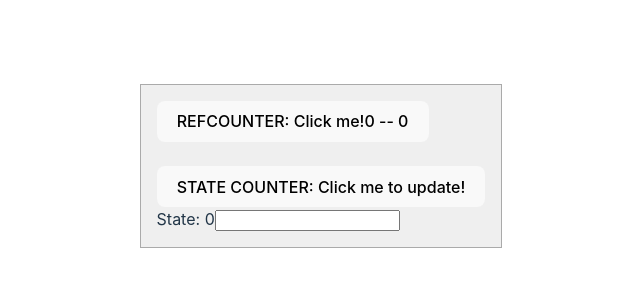
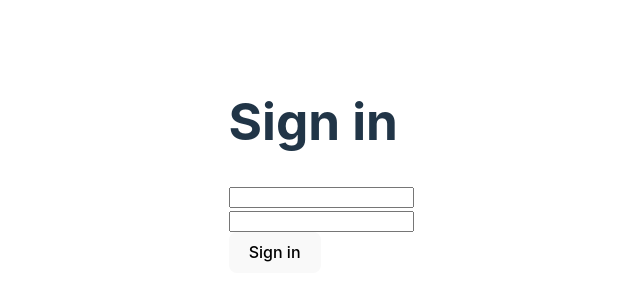
Before and after one commit to dasingh9/react-examples, a React app in the folder react-vite-example-basics/: page / in a window 1280 px wide. Shown: the part 234-534 px from the top of the page, without its empty margins (319-959 px from the left). Built offline with nearby package versions, Linux system fonts and the light colour scheme; the HTML template or start-up script is replaced by a standard one.

Commit message:
Add LoginForm and UserContext

```diff
--- a/react-vite-example-basics/src/App.jsx
+++ b/react-vite-example-basics/src/App.jsx
@@ -4,6 +4,8 @@ import viteLogo from '/vite.svg'
 import './App.css'
 import Counter from './components/counter/Counter'
 import Spinner from './components/spinner/Spinner'
+import { UserProvider } from './context/UserContext'
+import LoginForm from './components/LoginForm'
 
 
 function App() {
@@ -19,23 +21,9 @@ function App() {
 
   return (
     <>
-      <div>
-        <a href="https://vitejs.dev" target="_blank">
-          <img src={viteLogo} className="logo" alt="Vite logo" />
-        </a>
-        <a href="https://react.dev" target="_blank">
-          <img src={reactLogo} className="logo react" alt="React logo" />
-        </a>
-      </div>
-      <h1>Vite + React</h1>
-      <Counter></Counter>
-      <Spinner></Spinner>
-      <p className="read-the-docs">
-        Click on the Vite and React logos to learn more
-      </p>
-
-      {spideyJSX}
-
+          <UserProvider>
+              <LoginForm></LoginForm>
+          </UserProvider>
     </>
   )
 }
--- /dev/null
+++ b/react-vite-example-basics/src/components/LoginForm.jsx
@@ -0,0 +1,57 @@
+import { useState } from "react";
+import { useUserContext } from "../context/UserContext";
+export default function LoginForm() {
+    const [userEmail, setUserEmail] = useState('');
+    const [userPassword, setUserPassword] = useState('');
+    const [submitResult, setSubmitResult] = useState('');
+
+    const { currentUser, handleUpdateUser, isUserLoggedIn } = useUserContext();
+
+    const handleLoginFormSubmit = (e) => {
+        e.preventDefault();
+        if (userPassword.length < 5) {
+            setSubmitResult('Password must be at least 5 chars long');
+        } else if (userPassword === userEmail) {
+            setSubmitResult('Password must not match email address');
+        } else if(userEmail === "test@gmail.com" && userPassword === "test123") {
+            /*the hardcoded userEmail and userPassword values are for demo purpose only. Never hardcode username/passwords in real apps*/
+            setSubmitResult('Successful login.');
+            handleUpdateUser({ email: userEmail }); // context function
+        }
+        else {
+            setSubmitResult('Invalid username of password');
+        }
+        console.log("isUserLoggedIn()", isUserLoggedIn());
+    }
+
+    const handleLogout = () => {
+        handleUpdateUser({});
+        setUserEmail("");
+        setUserPassword("");
+    }
+
+    let loginFormJsx = (
+        <div>
+            <h1>Sign in</h1>
+            <input type="email" onChange={(e)=>{setUserEmail(e.target.value)}} /> <br/>
+            <input type="password" onChange={(e)=>{setUserPassword(e.target.value)}} /> <br/>
+            <button onClick={(e) => handleLoginFormSubmit(e)}>Sign in</button>
+            <br/>
+            <span>{submitResult}</span>
+        </div>
+    );
+
+    let welcomeJsx = (
+        <div>
+            <p>Welcome {currentUser.email}!</p>
+            <button onClick={() => handleLogout()}>Log Out</button>
+            <br/>
+        </div>
+    );
+
+    if (isUserLoggedIn())
+        return ( welcomeJsx );
+    else
+        return ( loginFormJsx );
+
+}
--- /dev/null
+++ b/react-vite-example-basics/src/context/UserContext.jsx
@@ -0,0 +1,27 @@
+import React from "react";
+import { useState } from "react";
+import { useContext } from "react";
+
+const UserContext = React.createContext();
+
+export const UserProvider = (props) => {
+    const [currentUser, setCurrentUser] = useState({});
+
+    const handleUpdateUser = (user) => {
+        setCurrentUser(user);
+    }
+
+    const isUserLoggedIn = () => {
+        console.log('user:', JSON.stringify(currentUser));
+        return !!currentUser?.email;
+    }
+
+    return (
+        <UserContext.Provider value={{ currentUser, handleUpdateUser, isUserLoggedIn }}>
+            {props.children}
+        </UserContext.Provider>
+    );
+}
+export const useUserContext = () => {
+    return useContext(UserContext);
+}
--- a/react-vite-example-basics/src/main.jsx
+++ b/react-vite-example-basics/src/main.jsx
@@ -15,6 +15,7 @@ import Clock from './components/Clock'
 import ClockDisplay from './components/ClockDisplay'
 import ActivityFinder from './components/ActivityFinder'
 import RefCounter from './components/RefCounter'
+import App from './App'
 
 const gamesService = new GamesService();
 
@@ -43,6 +44,6 @@ const cities = [
 
 ReactDOM.createRoot(document.getElementById('root')).render(
   <React.StrictMode>
-    <RefCounter></RefCounter>
+    <App></App>
   </React.StrictMode>,
 )
```
